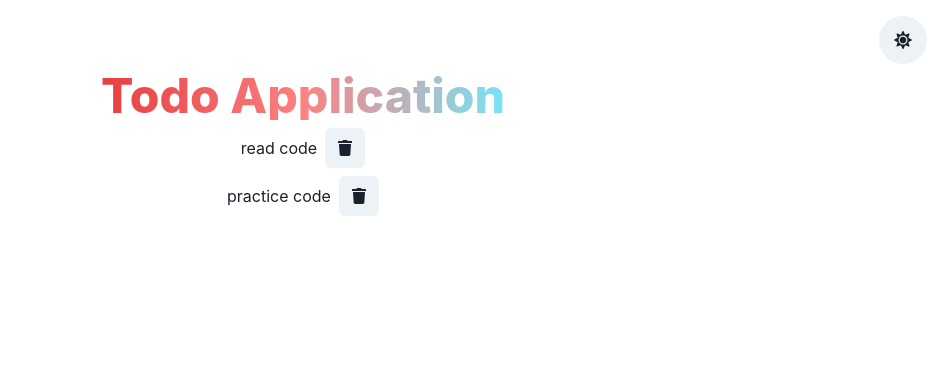
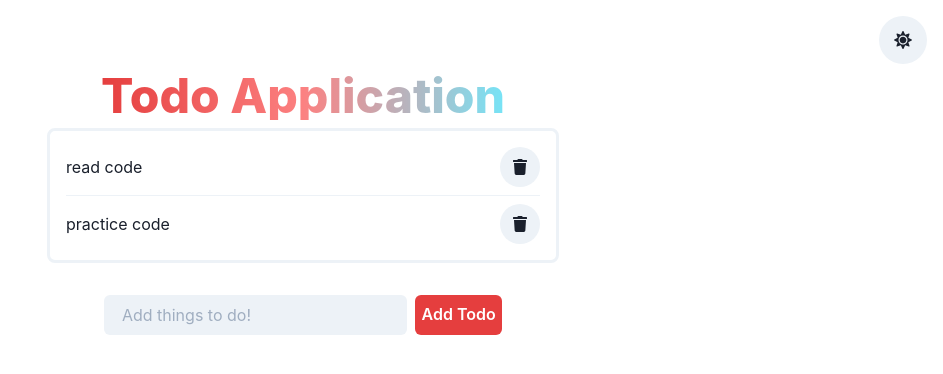
Before and after one commit to nme22/todolist, a Next.js app: page / in a window 1280 px wide. Shown: the top 374 px of the page, without its empty margins (337-1280 px from the left). Built offline with nearby package versions, Linux system fonts and the light colour scheme.

Commit message:
Add Todo progress

```diff
--- a/components/AddTodo.js
+++ b/components/AddTodo.js
@@ -1,7 +1,16 @@
+import { HStack, Input, Button } from '@chakra-ui/react';
 import React from 'react';
 
 function AddTodo() {
-  return <div></div>;
+  function handleSubmit(e) {}
+  return (
+    <form onSubmit={handleSubmit}>
+      <HStack mt="6">
+        <Input variant="filled" placeholder="Add things to do!" />
+        <Button colorScheme="red">Add Todo</Button>
+      </HStack>
+    </form>
+  );
 }
 
 export default AddTodo;
--- a/components/TodoList.js
+++ b/components/TodoList.js
@@ -1,5 +1,12 @@
 import React from 'react';
-import { HStack, VStack, Text, IconButton } from '@chakra-ui/react';
+import {
+  HStack,
+  VStack,
+  Text,
+  IconButton,
+  StackDivider,
+  Spacer,
+} from '@chakra-ui/react';
 import { FaTrash } from 'react-icons/fa';
 
 function TodoList() {
@@ -14,11 +21,21 @@ function TodoList() {
     },
   ];
   return (
-    <VStack>
+    <VStack
+      divider={<StackDivider />}
+      borderColor="gray.100"
+      borderWidth="3px"
+      p="4"
+      borderRadius="lg"
+      w="100%"
+      maxW={{ base: '90vw', sm: '80vw', lg: '50vw', xl: '40vw' }}
+      alignItems="stretch"
+    >
       {todos.map((todo) => (
-        <HStack>
+        <HStack key={todo.id}>
           <Text>{todo.body}</Text>
-          <IconButton icon={<FaTrash />} />
+          <Spacer />
+          <IconButton icon={<FaTrash />} isRound="true" />
         </HStack>
       ))}
     </VStack>
--- a/pages/index.js
+++ b/pages/index.js
@@ -23,6 +23,7 @@ export default function Home() {
         Todo Application
       </Heading>
       <TodoList />
+      <AddTodo />
     </VStack>
   );
 }
```
